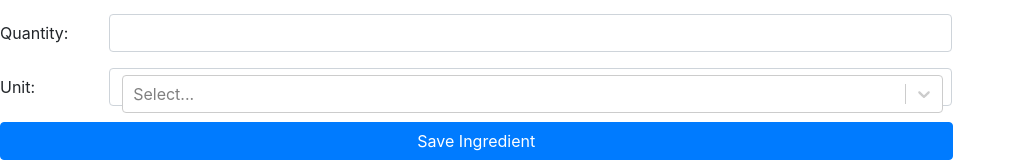
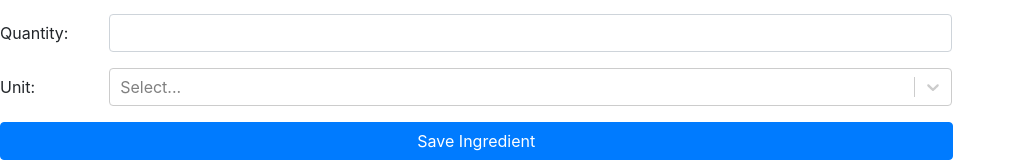
Before and after one commit to galubezzz/cookbook, a React (Create React App) app in the folder frontend/: page /add-ingredient/1 in a window 1280 px wide. Shown: the part 136-299 px from the top of the page, without its empty margins (0-1016 px from the left). Built offline with nearby package versions, Linux system fonts and the light colour scheme; no server answers.

Commit message:
Add styling for Select field

```diff
--- a/frontend/src/components/AddIngredient.js
+++ b/frontend/src/components/AddIngredient.js
@@ -109,7 +109,6 @@ function AddIngredients(props) {
                         <Select name="unit"
                                 id="unit"
                                 options={selectOptions}
-                                className="form-control pr-2"
                                 onChange={changeUnit}
                                 value={selectValue}
                         />
```
